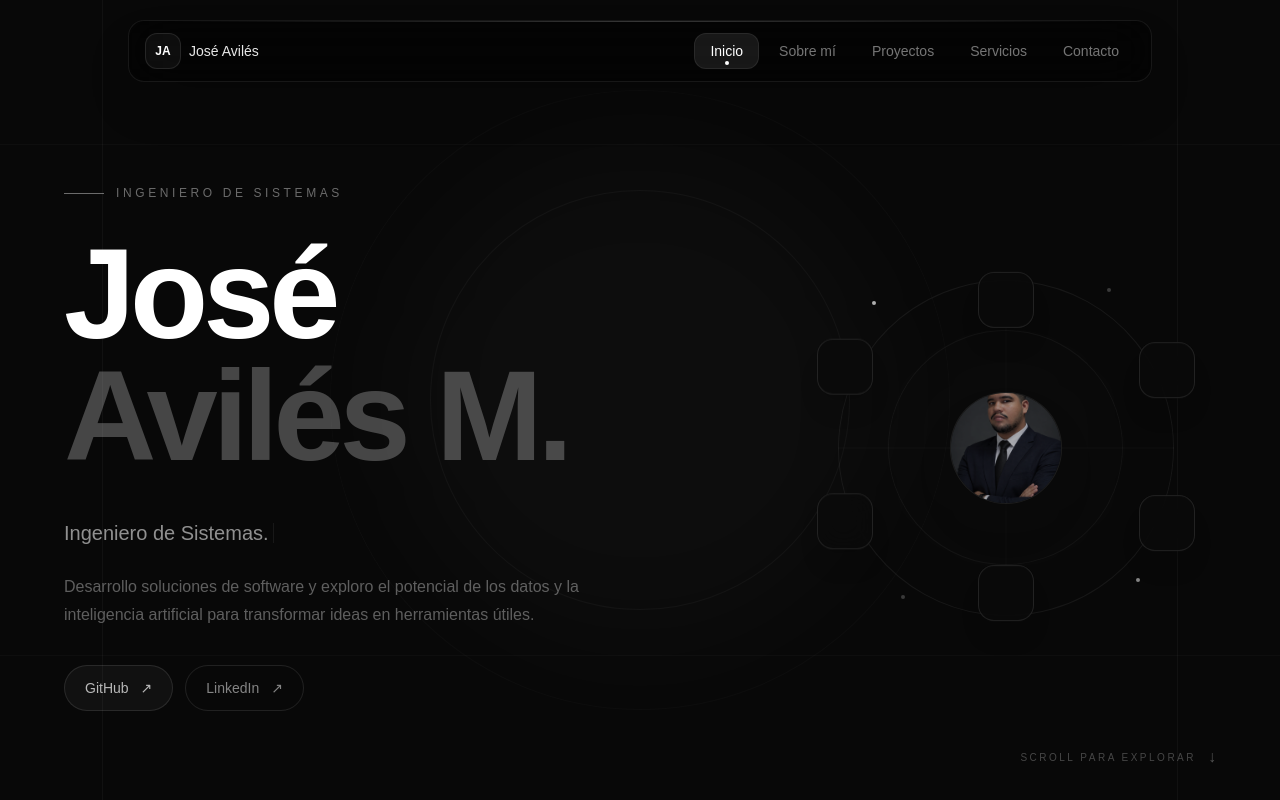
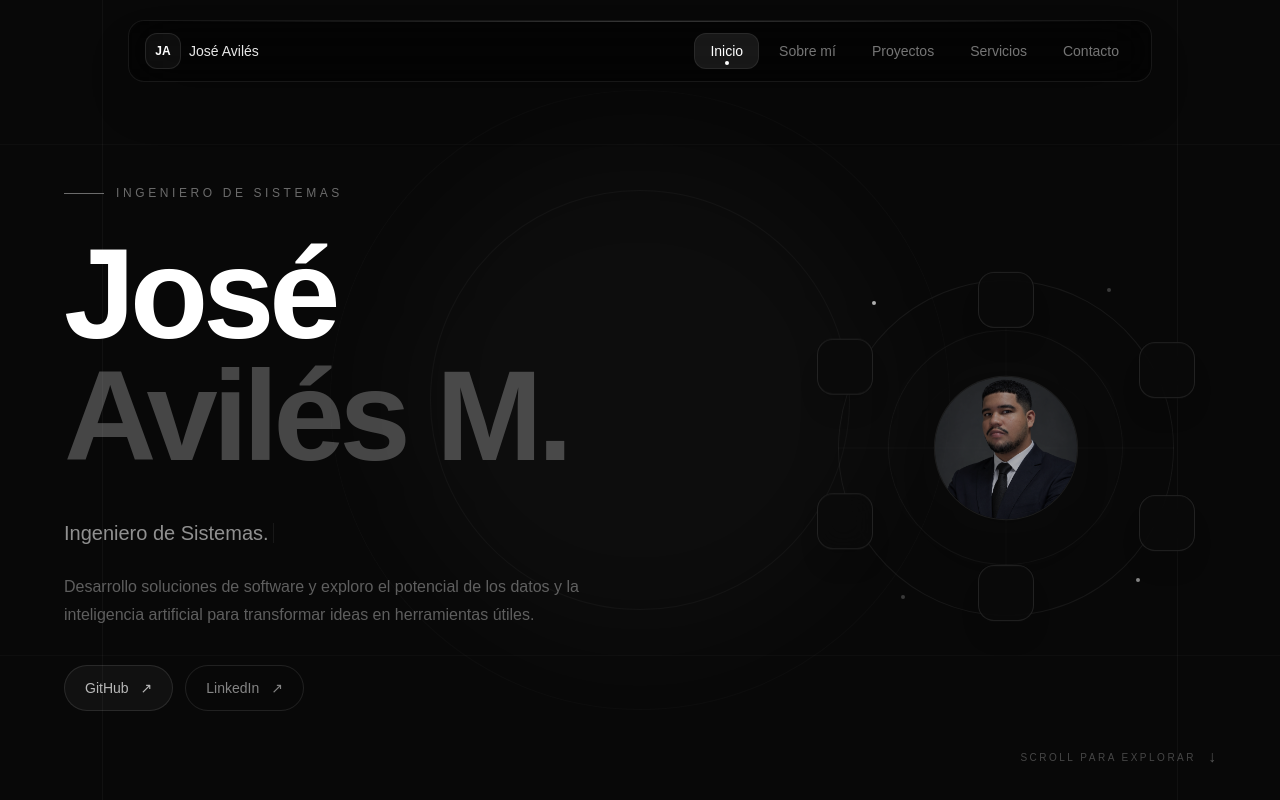
Before and after one commit to joseam06/my_portfolio, a Next.js app: page /my_portfolio/ in a window 1280 px wide. Shown: the top 800 px of the page. Built offline with nearby package versions, Linux system fonts and the light colour scheme; some icons are missing.

Commit message:
fix(ui): refine profile photo framing in Card component

```diff
--- a/src/components/Card.tsx
+++ b/src/components/Card.tsx
@@ -81,13 +81,13 @@ export default function Card() {
           repeat: Infinity,
           ease: "easeInOut",
         }}
-        className="absolute left-1/2 top-1/2 z-10 flex h-28 w-28 max-[640px]:h-24 max-[640px]:w-24 -translate-x-1/2 -translate-y-1/2 items-center justify-center rounded-full border border-white/10 bg-[#0c0c0c] shadow-2xl"
+        className="absolute left-1/2 top-1/2 z-10 flex h-36 w-36 max-[640px]:h-32 max-[640px]:w-32 -translate-x-1/2 -translate-y-1/2 items-center justify-center rounded-full border border-white/10 bg-[#0c0c0c] shadow-2xl overflow-hidden"
       >
         <img
-  src="/my_portfolio/images/projects/yo.png"
-  alt="José Avilés"
-  className="h-full w-full rounded-full object-cover"
-/>
+          src="/my_portfolio/images/projects/yo.png"
+          alt="José Avilés"
+          className="h-full w-full object-cover object-[center_10%]"
+        />
       </motion.div>
 
       {/* Tecnologías */}
```
